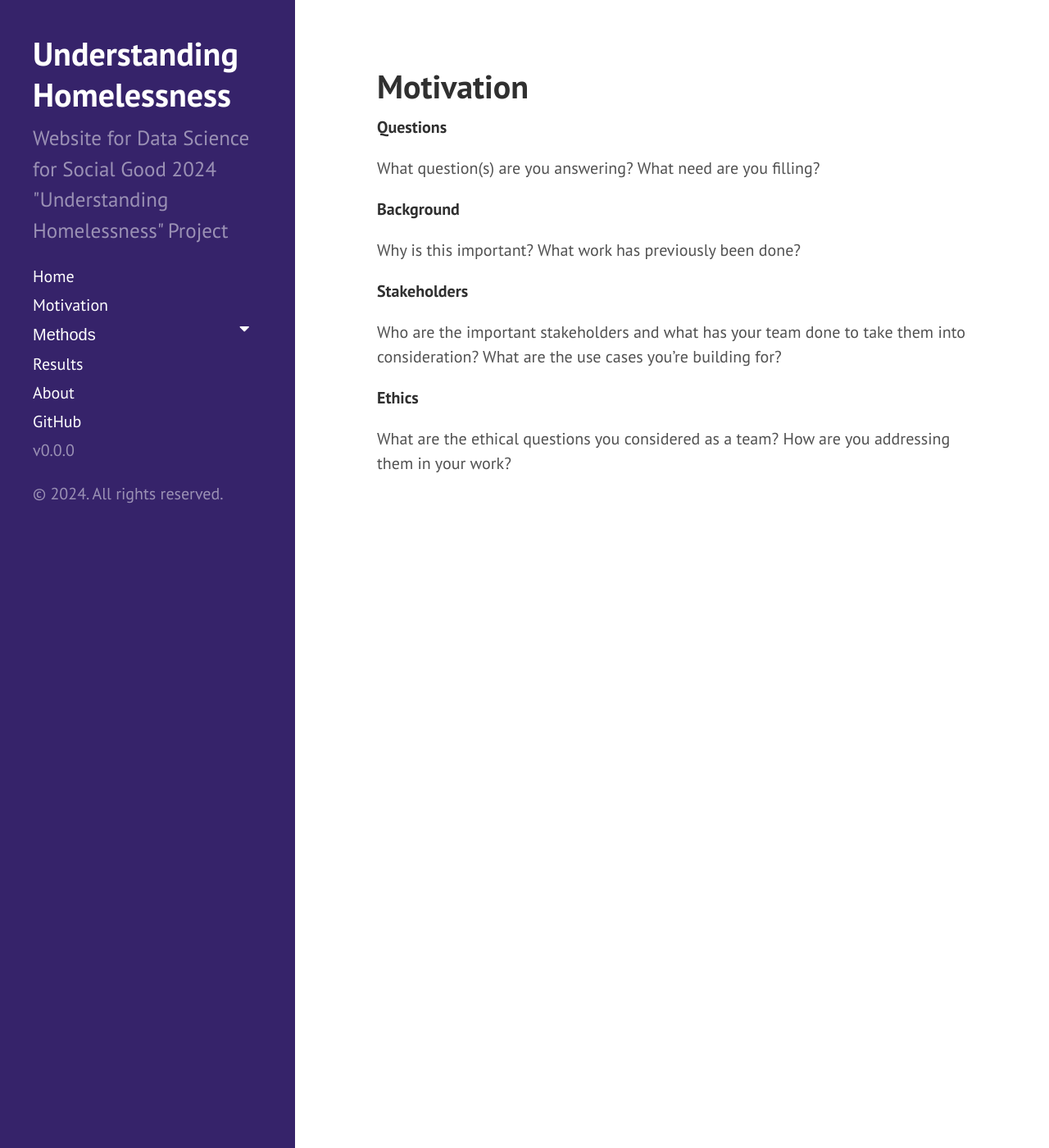
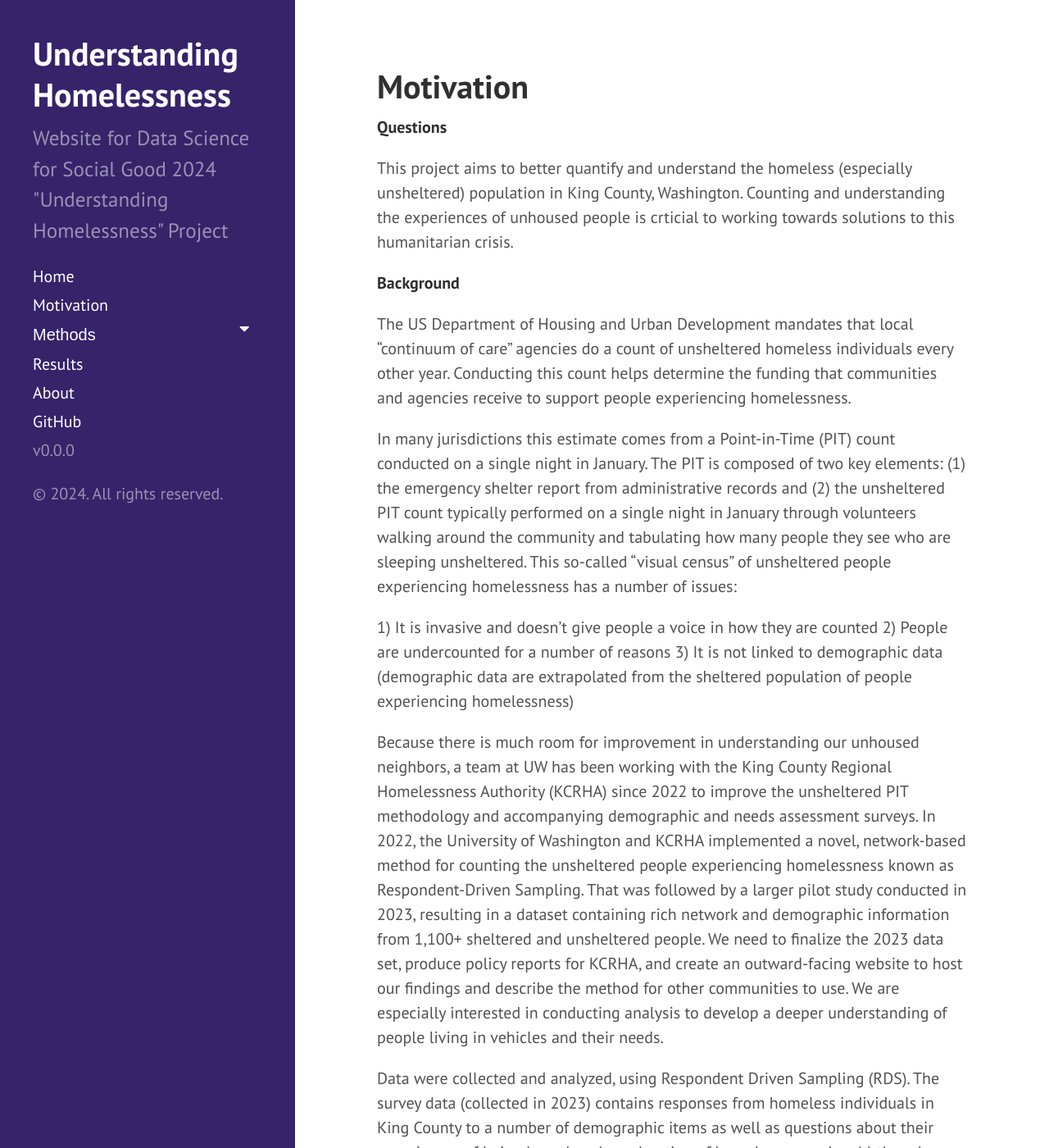
Before and after one commit to uwescience/DSSG2024_Understanding_Homelessness, a Jekyll site: the page built from motivation.md, in a window 1280 px wide and 1400 px high. Shown: the whole window at 82% size. Built offline with Jekyll 4.4.1, drawn with Linux system fonts in a browser that asks for light colours; some of the changed text lies outside the part shown.

Commit message:
Update motivation.md

```diff
--- a/motivation.md
+++ b/motivation.md
@@ -5,20 +5,26 @@ title: Motivation
 
 **Questions**
 
-What question(s) are you answering?
-What need are you filling?
+This project aims to better quantify and understand the homeless (especially unsheltered) population in King County, Washington. Counting and understanding the experiences of unhoused people is crticial to working towards solutions to this humanitarian crisis.
 
 **Background**
 
-Why is this important?
-What work has previously been done?
+The US Department of Housing and Urban Development mandates that local “continuum of care” agencies do a count of unsheltered homeless individuals every other year. Conducting this count helps determine the funding that communities and agencies receive to support people experiencing homelessness.
+
+In many jurisdictions this estimate comes from a Point-in-Time (PIT) count conducted on a single night in January. The PIT is composed of two key elements: (1) the emergency shelter report from administrative records and (2) the unsheltered PIT count typically performed on a single night in January through volunteers walking around the community and tabulating how many people they see who are sleeping unsheltered. This so-called “visual census” of unsheltered people experiencing homelessness has a number of issues:
+
+1) It is invasive and doesn't give people a voice in how they are counted
+2) People are undercounted for a number of reasons
+3) It is not linked to demographic data (demographic data are extrapolated from the sheltered population of people experiencing homelessness)
+
+Because there is much room for improvement in understanding our unhoused neighbors, a team at UW has been working with the King County Regional Homelessness Authority (KCRHA) since 2022 to improve the unsheltered PIT methodology and accompanying demographic and needs assessment surveys. In 2022, the University of Washington and KCRHA implemented a novel, network-based method for counting the unsheltered people experiencing homelessness known as Respondent-Driven Sampling. That was followed by a larger pilot study conducted in 2023, resulting in a dataset containing rich network and demographic information from 1,100+ sheltered and unsheltered people. We need to finalize the 2023 data set, produce policy reports for KCRHA, and create an outward-facing website to host our findings and describe the method for other communities to use. We are especially interested in conducting analysis to develop a deeper understanding of people living in vehicles and their needs.
+
+Data were collected and analyzed, using Respondent Driven Sampling (RDS). The survey data (collected in 2023) contains responses from homeless individuals in King County to a number of demographic items as well as questions about their experiences of being homeless (e.g., duration of homelessness, place(s) they sleep, etc.) and information about their networks of other homeless individuals.
 
 **Stakeholders**
 
-Who are the important stakeholders and what has your team done to take them into consideration?
-What are the use cases you’re building for?
+Key stakeholders for this project included the VA, KCRHA, and San Jose City, all of whom were interested in initial findings from the 2023 survey. We held stakeholder meetings with two groups from the VA, a team of healthcare workers and a team of social workers, in order to understand their needs and interest in the data and to get feedback on initial findings. We also met with a representative from San Jose City who had a particular interest in people living in vehicles and who is interested in adopting the sampling method used in King County. Other stakeholders include future researchers and students who will be using the finalized dataset that was prepared as a part of our project.
 
 **Ethics**
 
-What are the ethical questions you considered as a team?
-How are you addressing them in your work?
+Given that people experiencing homelessness are a vulnerable population and the survey contains sensitive data about health, substance use and more, measures were taken to ensure that data individuals cannot be identified in summary findings and in externally facing papers and websites. We also worked closely with direct service providers and held a focus group with people experiencing homelessness to better understand ways that this data can be used to support and understand the unhoused population.
```
